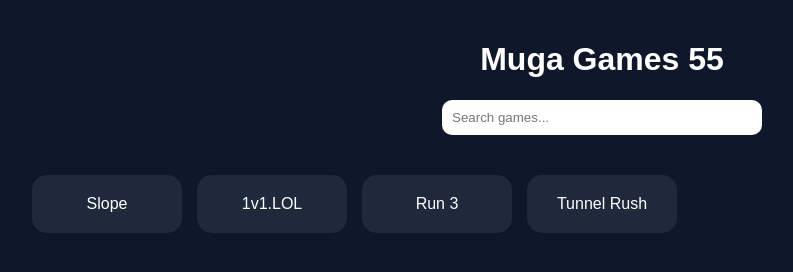
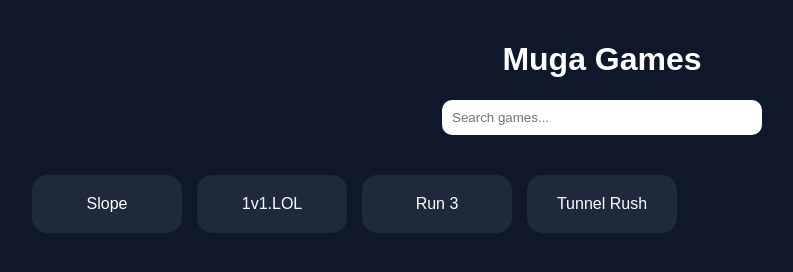
Before and after one commit to c2265232-dot/muga-games, a plain HTML site: page index.html in a window 1280 px wide. Shown: the whole page, without its empty margins (38-831 px from the left). Drawn offline with Linux system fonts and the light colour scheme.

Commit message:
Update index.html

```diff
--- a/index.html
+++ b/index.html
@@ -2,20 +2,25 @@
 <html lang="en">
 <head>
   <meta charset="UTF-8">
-  <title>Muga Games 55</title>
+  <title>Muga Games</title>
   <link rel="stylesheet" href="style.css">
+
+  <!-- Tab Cloak -->
+  <link rel="icon" href="https://ssl.gstatic.com/classroom/favicon.png">
 </head>
 <body>
 
 <div class="header">
-  <h1>Muga Games 55</h1>
+  <h1>Muga Games</h1>
   <input type="text" id="search" placeholder="Search games...">
 </div>
 
 <div class="games" id="gamesContainer"></div>
 
 <div class="player" id="player">
-  <button onclick="closeGame()">Exit</button>
+  <div class="topbar">
+    <button onclick="closeGame()">Exit</button>
+  </div>
   <iframe id="gameFrame"></iframe>
 </div>
 
```
